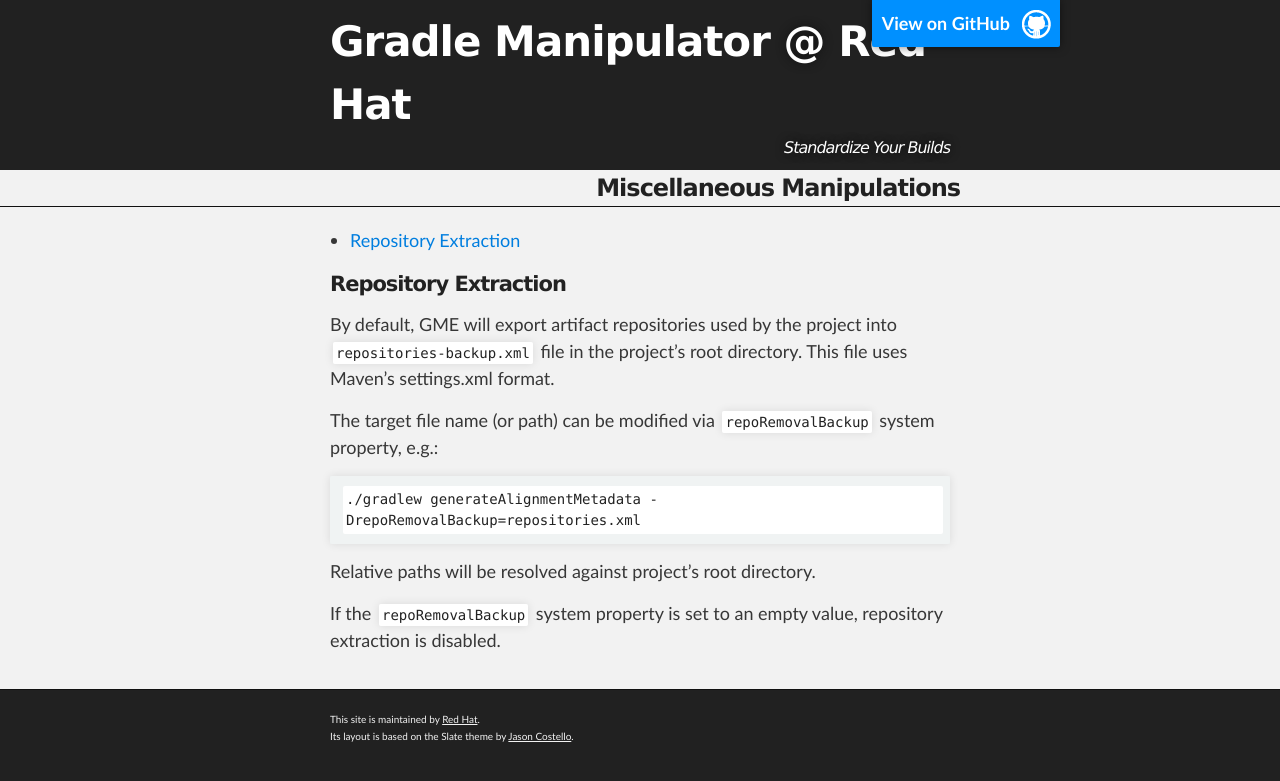
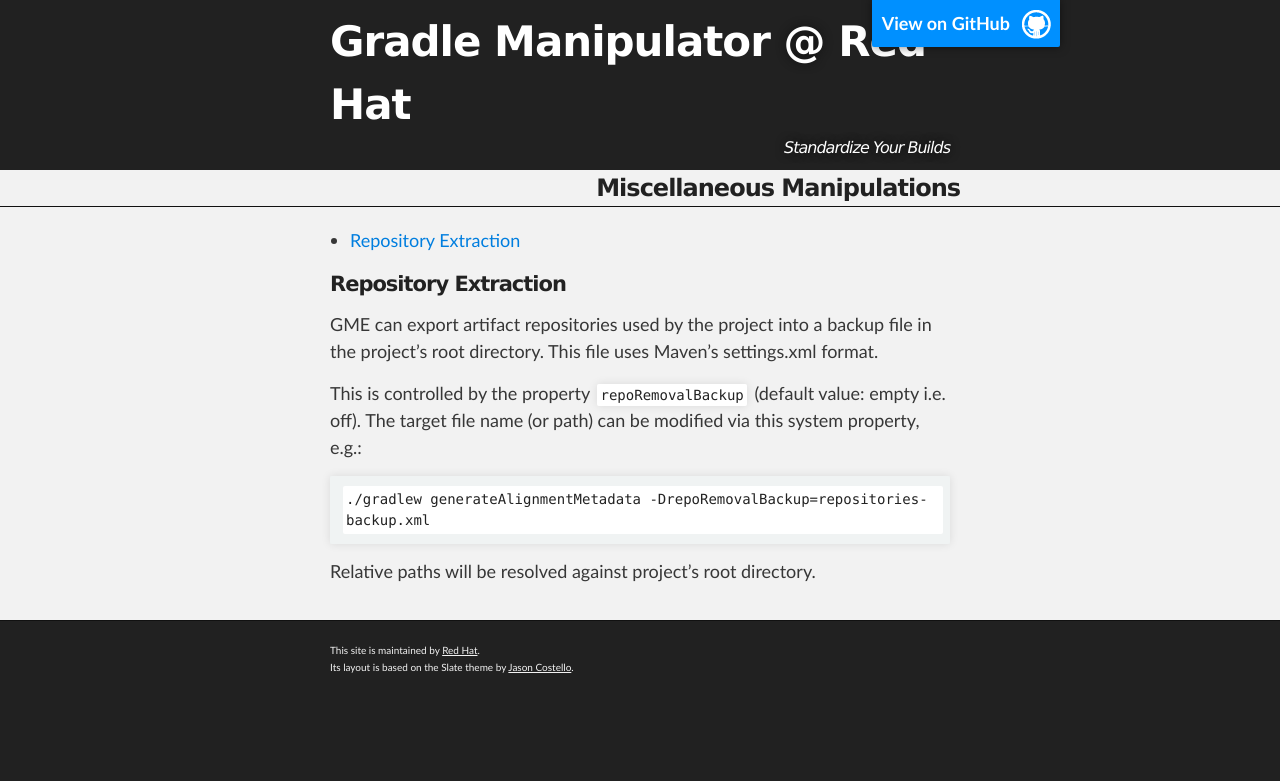
Before and after one commit to project-ncl/gradle-manipulator, a Jekyll site: the page built from guide/misc.md, in a window 1280 px wide. Shown: the top 781 px of the page. Built offline with Jekyll 4.4.1, drawn with Linux system fonts in a browser that asks for light colours.

Commit message:
NCL-4779 Set repoRemovalBackup default to be off

````diff
--- a/guide/misc.md
+++ b/guide/misc.md
@@ -7,15 +7,14 @@ title: Miscellaneous Manipulations
 
 #### Repository Extraction
 
-By default, GME will export artifact repositories used by the project into `repositories-backup.xml`
-file in the project's root directory. This file uses Maven's settings.xml format.
+GME can export artifact repositories used by the project into a backup file
+in the project's root directory. This file uses Maven's settings.xml format.
 
-The target file name (or path) can be modified via `repoRemovalBackup` system property, e.g.:
+This is controlled by the property `repoRemovalBackup` (default value: empty i.e. off).
+The target file name (or path) can be modified via this system property, e.g.:
 
 ```
-./gradlew generateAlignmentMetadata -DrepoRemovalBackup=repositories.xml
+./gradlew generateAlignmentMetadata -DrepoRemovalBackup=repositories-backup.xml
 ```
 
 Relative paths will be resolved against project's root directory.
-
-If the `repoRemovalBackup` system property is set to an empty value, repository extraction is disabled.
````
